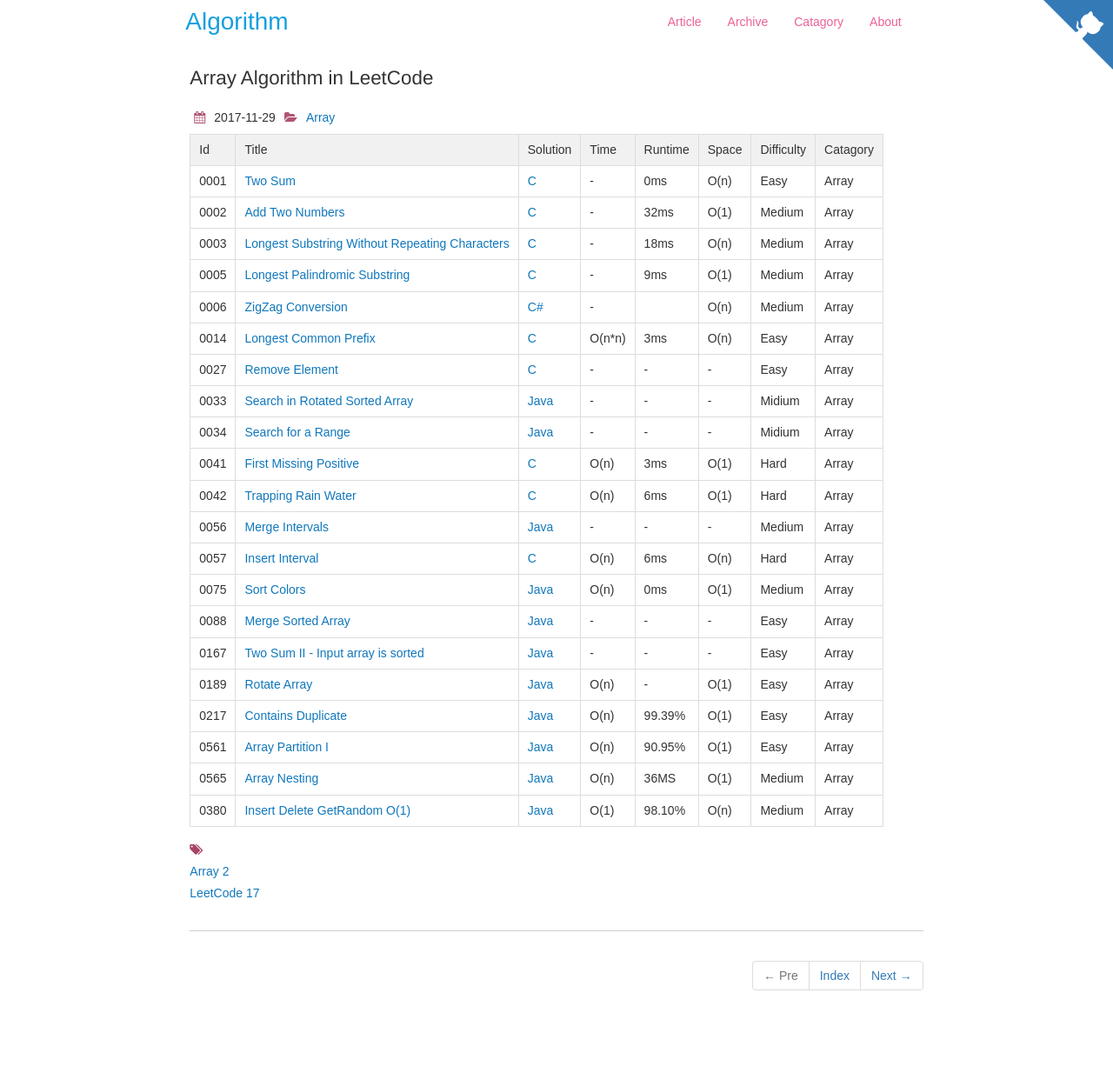
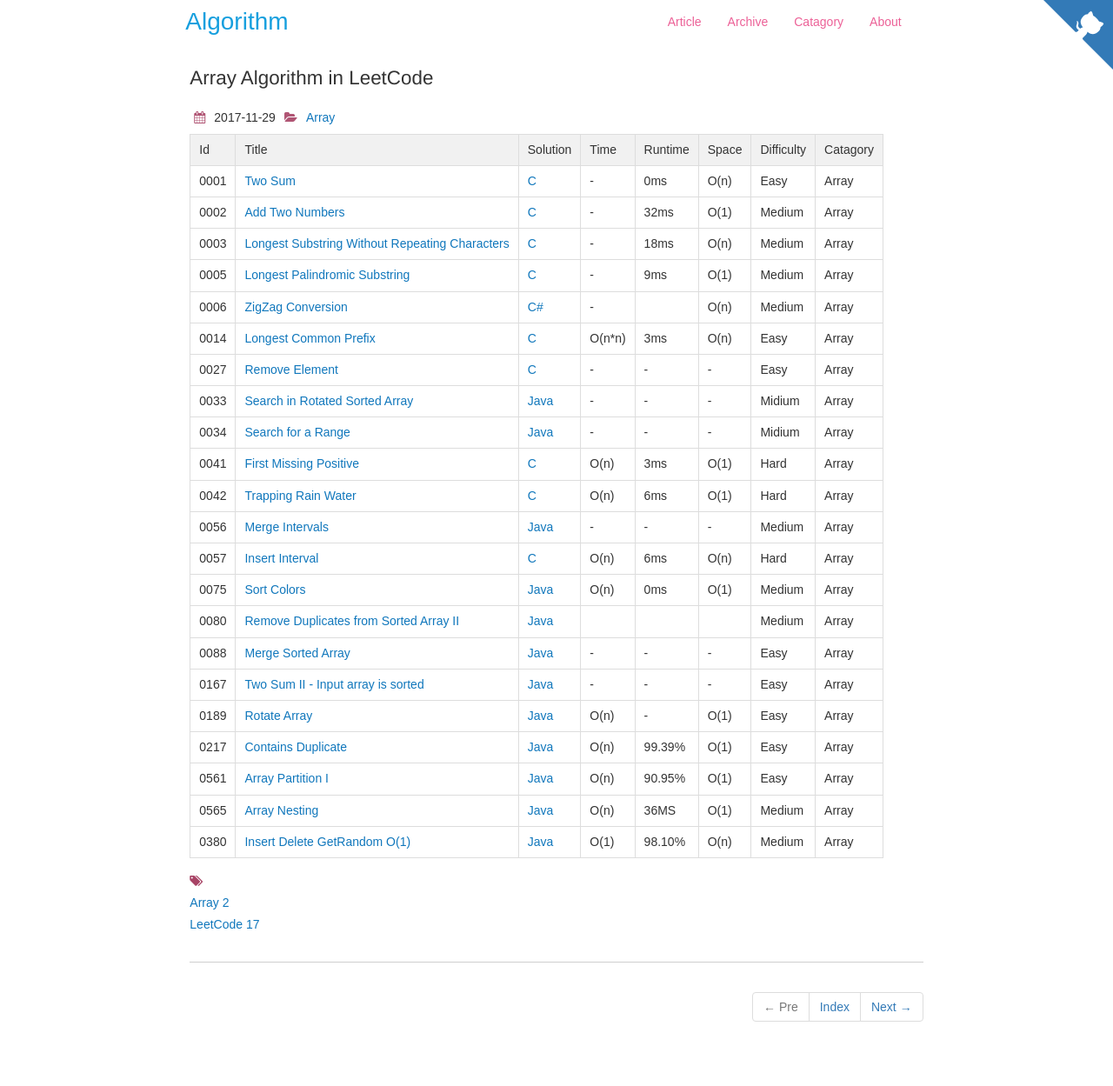
Before and after one commit to dunso/algorithm, a Jekyll site: the page built from docs/_posts/2017-11-29-Array.md, in a window 1280 px wide. Shown: the whole page at 87% size. Built offline with Jekyll 4.4.1, drawn with Linux system fonts in a browser that asks for light colours; nearby versions of some CDN libraries; before the commit the page ends 1213 px from its top, so only the background shows below that.

Commit message:
Add index of LeetCode0080.java to docs

```diff
--- a/docs/_posts/2017-11-29-Array.md
+++ b/docs/_posts/2017-11-29-Array.md
@@ -26,6 +26,7 @@
 |0056|[Merge Intervals](https://leetcode.com/problems/merge-intervals/) | [Java](https://e.srl/leetcode-56/)  |-|-|-|  Medium |Array|
 |0057|[Insert Interval](https://leetcode.com/problems/insert-interval) | [C](https://e.srl/leetcode-57/)  | O(n) |6ms| O(n)  |  Hard |Array|
 |0075|[Sort Colors](https://leetcode.com/problems/sort-colors/) | [Java](https://e.srl/leetcode-75/)  | O(n) |0ms| O(1)  |  Medium |Array|
+|0080|[Remove Duplicates from Sorted Array II](https://leetcode.com/problems/remove-duplicates-from-sorted-array-ii/) | [Java](https://e.srl/leetcode-80/)  ||||  Medium |Array|
 |0088|[Merge Sorted Array](https://leetcode.com/problems/merge-sorted-array) | [Java](https://e.srl/leetcode-88/)  |-|-|-|  Easy |Array|
 |0167|[Two Sum II - Input array is sorted](https://leetcode.com/problems/two-sum-ii-input-array-is-sorted) | [Java](https://e.srl/leetcode-167/)  |-|-|-|  Easy |Array|
 |0189|[Rotate Array](https://leetcode.com/problems/rotate-array) | [Java](https://e.srl/leetcode-189/)  | O(n) |-| O(1)  |  Easy |Array|
```
